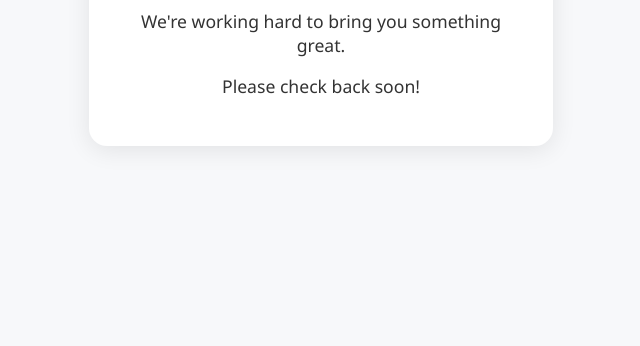
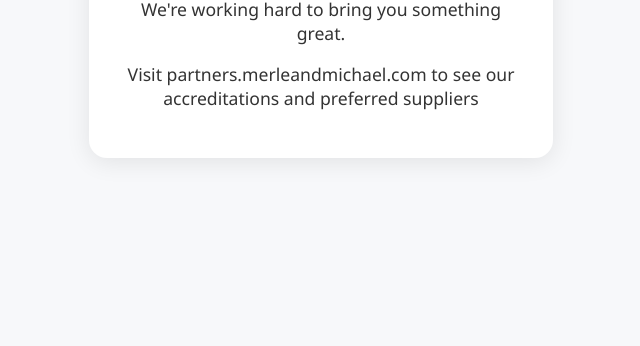
Before and after one commit to jakecycakdyos/construction, a plain HTML site: page under-construction.html in a window 1280 px wide. Shown: the part 454-800 px from the top of the page, without its empty margins (319-959 px from the left). Drawn offline with Linux system fonts and the light colour scheme.

Commit message:
Update under-construction.html

```diff
--- a/under-construction.html
+++ b/under-construction.html
@@ -52,7 +52,7 @@
     <div class="icon">🚧</div>
     <h1>Site Under Construction</h1>
     <p>We're working hard to bring you something great.</p>
-    <p>Please check back soon!</p>
+    <p>Visit partners.merleandmichael.com to see our accreditations and preferred suppliers</p>
   </div>
 </body>
 </html>
```
